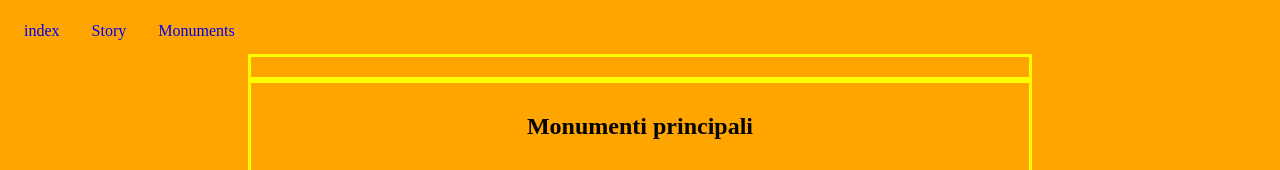
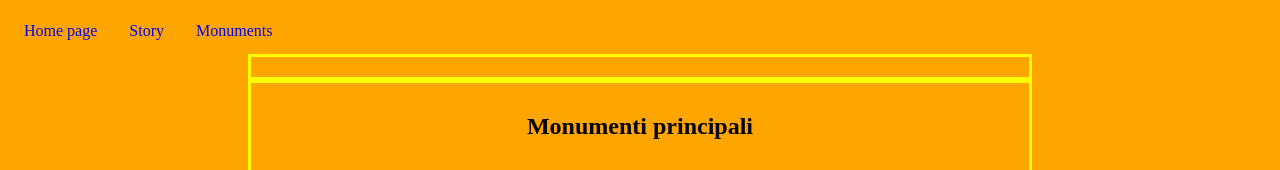
Before and after one commit to brunazzofilippo/brunazzofilippo.github.io, a plain HTML site: page monuments.html in a window 1280 px wide. Shown: the top 170 px of the page. Drawn offline with Linux system fonts and the light colour scheme.

Commit message:
Update monuments.html

```diff
--- a/monuments.html
+++ b/monuments.html
@@ -51,7 +51,7 @@ background-color:yellow;
 </head>
 <body>
 <ul>
-<li><a href="test.html">index</a></li>
+<li><a href="test.html">Home page</a></li>
 <li><a href="test2.html">Story</a></li>
 <li><a href="test3.html">Monuments</a></li>
 </ul>
```
